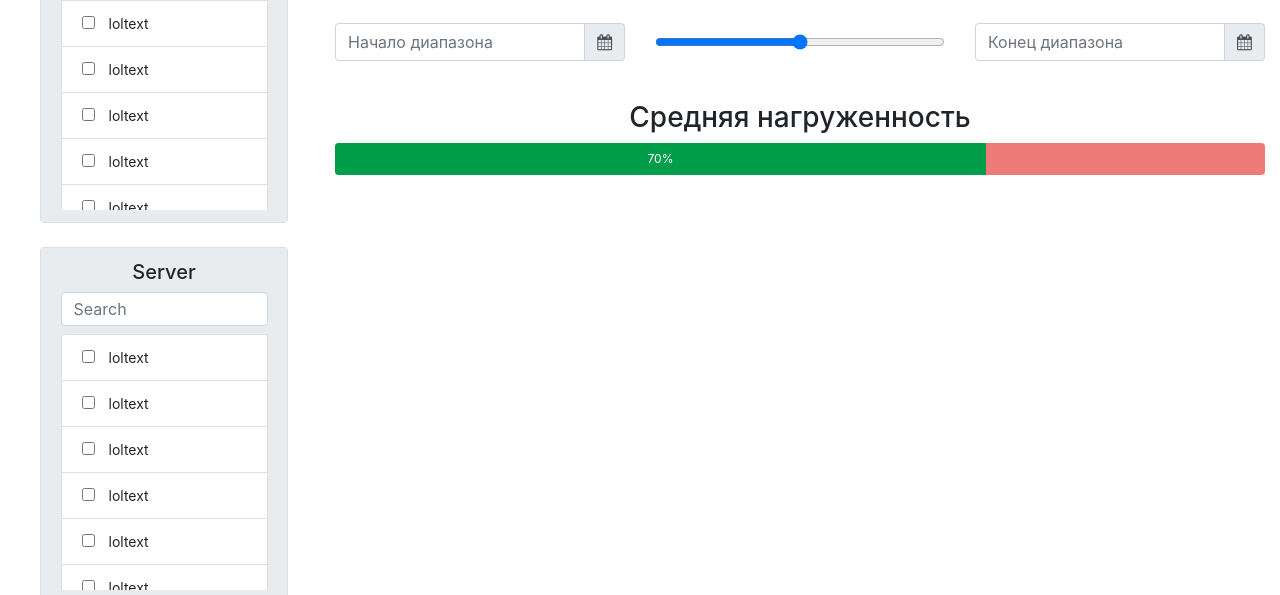
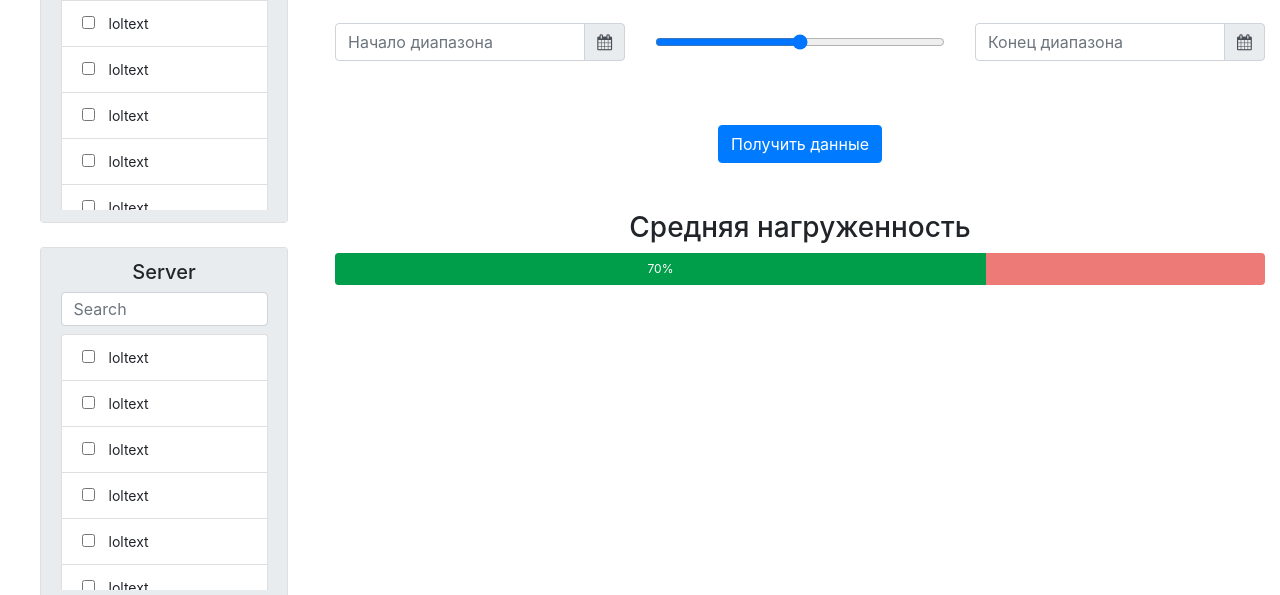
Before and after one commit to sychsergiy/Griphook, a Flask app: template griphook/client/templates/peaks/index.html in a window 1280 px wide. Shown: the part 213-808 px from the top of the page. Run offline with Flask 2, Linux system fonts and the light colour scheme; the template is opened without the code that fills it, so the values that code supplies are empty; parts of the project's set-up code (start-up, migrations or seed data) failed here and were passed over; some libraries are stand-ins or nearby versions.

Commit message:
Fixed conflicts with dev, wrote request to get metrics

```diff
--- a/griphook/client/templates/peaks/index.html
+++ b/griphook/client/templates/peaks/index.html
@@ -57,6 +57,9 @@
                             </div>
                         </div>
                     </div>
+                    <div class="d-flex justify-content-center my-5">
+                        <button class="btn btn-primary" id="draw-chart">Получить данные</button>
+                    </div>
                 </div>
 
 
--- a/griphook/server/peaks/route.py
+++ b/griphook/server/peaks/route.py
@@ -5,4 +5,4 @@
 peaks_blueprint = Blueprint('peaks', __name__, )
 
 peaks_blueprint.add_url_rule('/', 'peaks', views.index)
-peaks_blueprint.add_url_rule('/peaks', 'peaks', view_func=views.get_peacks, methods=("GET", "POST"))
+peaks_blueprint.add_url_rule('/peaks', 'peaks-api', view_func=views.get_peacks, methods=("GET", "POST"))
--- a/griphook/server/peaks/views.py
+++ b/griphook/server/peaks/views.py
@@ -3,7 +3,7 @@
 import json
 import pytz
 
-from flask import current_app, request, abor, render_template
+from flask import current_app, request, abort, render_template
 from sqlalchemy import func
 
 from griphook.server.models import Metric, BatchStory, Service, ServicesGroup
```
Also changed, not shown: 1 other file.
